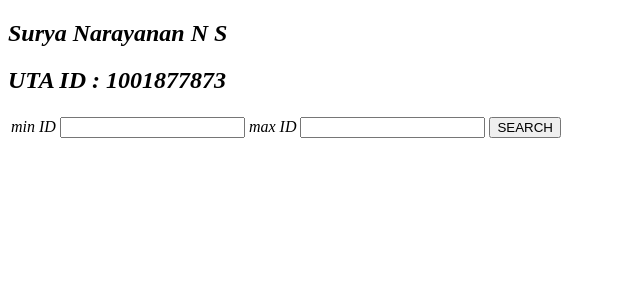
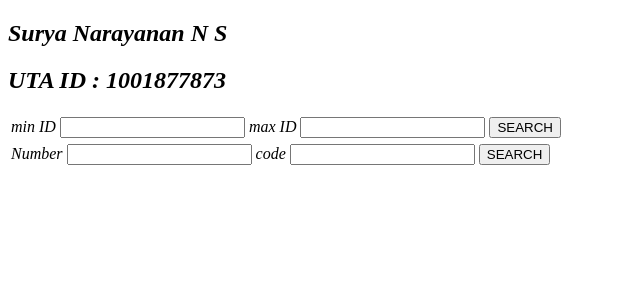
Before and after one commit to nssn96/earthquake3, a Flask app: page / in a window 1280 px wide. Shown: the top 300 px of the page, without its empty margins (0-640 px from the left). Run offline with Flask 2, Linux system fonts and the light colour scheme.

Commit message:
second q

```diff
--- a/app.py
+++ b/app.py
@@ -78,7 +78,9 @@ def allData():
 mainQuery = "Select * from earthquake "
 #1
 def largestN(fields):
-    query="select Name,id from ni where id>="+fields['id1']+" and id<="+fields['id2']+" order by id desc"
+    #query="select Name,id from ni where id>="+fields['id1']+" and id<="+fields['id2']+" order by id desc"
+    query = "select ni.id,Name,pwd,code from ni,di where ni.id>= "+fields['id1']+" and ni.id<= "+fields['id2']+" and ni.id=di.id order by id desc"
+
     dbConnect()
     cursor = conn.cursor()
     # for key,value in fields.items():
--- a/templates/index.html
+++ b/templates/index.html
@@ -19,6 +19,19 @@
                 <td><input type="text" id="id1" name="id1"></td>
                 <td><label for ="id2">max ID </label></td>
                 <td><input type="text" id="id2" name="id2"></td>
+
+                <td><input type="submit" value="SEARCH"></td>
+            </tr>
+        </table>
+    </form>
+
+    <form action="/largest" method="post">
+        <table>
+            <tr>
+                <td><label for ="limit">Number </label></td>
+                <td><input type="text" id="limit" name="limit"></td>
+                <td><label for ="code">code </label></td>
+                <td><input type="text" id="code" name="code"></td>
 
                 <td><input type="submit" value="SEARCH"></td>
             </tr>
@@ -104,8 +117,11 @@
 <table border=1>
 
   <tr>
+      <th>ID</th>
       <th>Name</th>
-      <th>ID</th>
+      <th>pwd</th>
+      <th>code</th>
+
 
   </tr>
 
@@ -113,6 +129,8 @@
   <tr>
       <td>{{ value[0] }}</td>
       <td>{{ value[1] }}</td>
+      <td>{{ value[2] }}</td>
+      <td>{{ value[3] }}</td>
 
   </tr>
 
```
